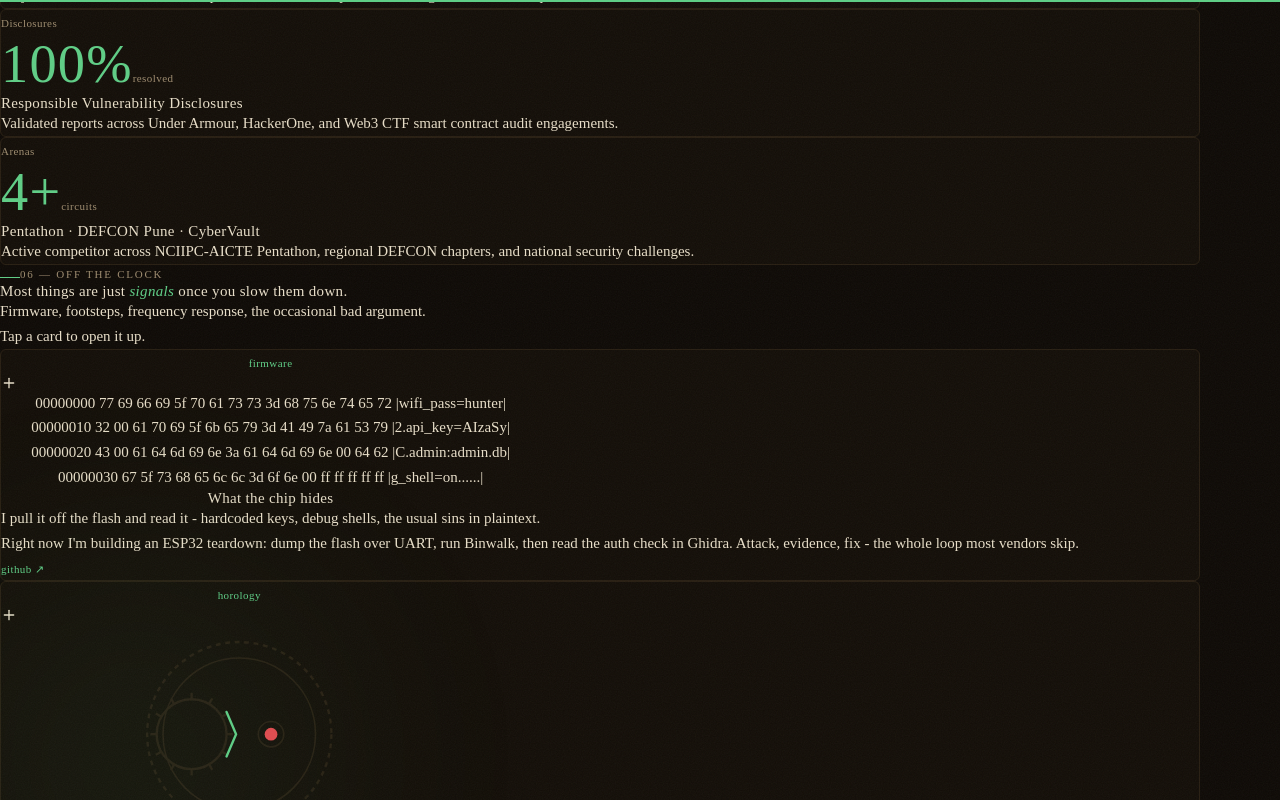
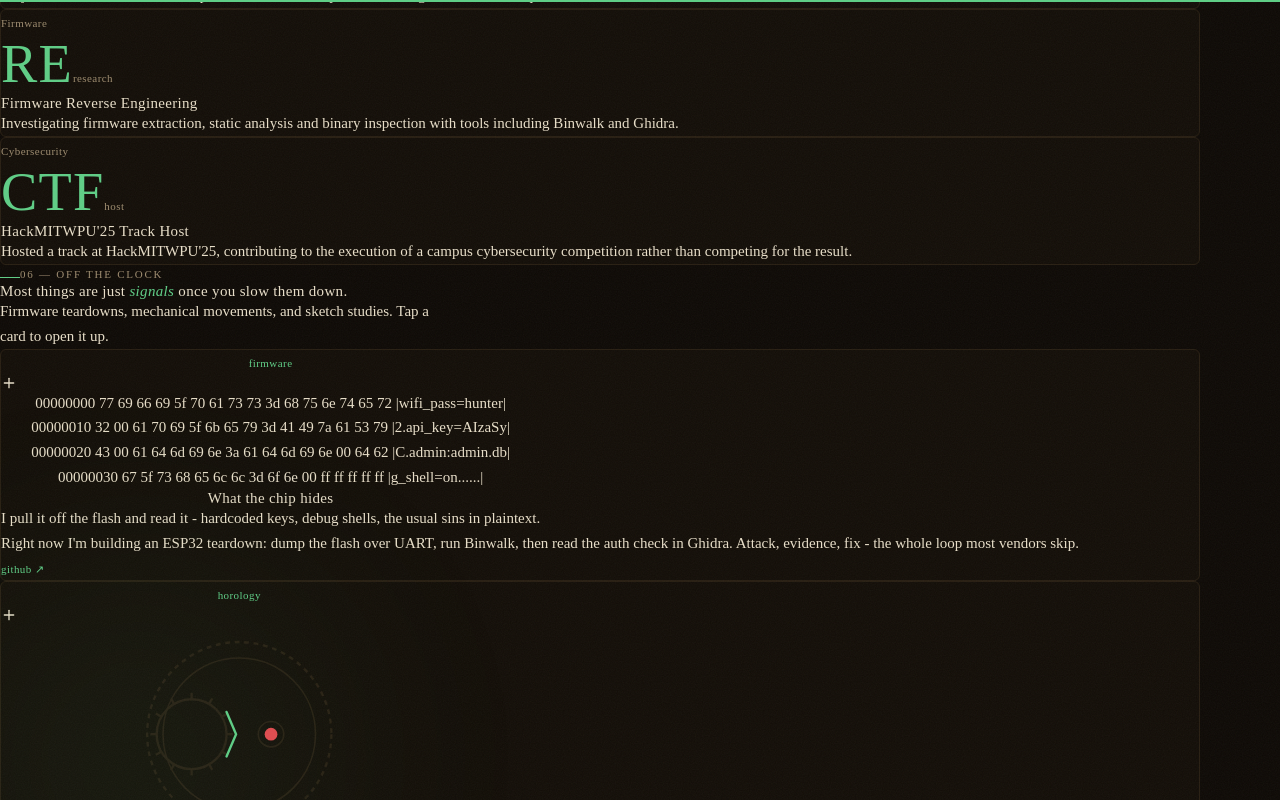
Before and after one commit to AlcesOzdst/parthdoshi.dev, a React (Vite) app in the folder client/: page / in a window 1280 px wide. Both pictures are taken after a click on the button 270 px from the left and 4261 px from the top of the page. Shown: the part 3821-4621 px from the top of the page. Built offline with nearby package versions, Linux system fonts and the light colour scheme.

Commit message:
feat(signals): update off-the-clock section with horology and sketching cards

```diff
--- a/client/src/components/Achievements.tsx
+++ b/client/src/components/Achievements.tsx
@@ -2,32 +2,32 @@ import { Reveal } from "@/components/Reveal";
 
 const items = [
   {
-    tag: "Competition",
-    metric: "2nd",
-    unit: "runner-up",
-    title: "HackMITWPU’25 CTF",
-    detail: "Capture-the-flag, on-campus — with team PARAM competing across reverse engineering and crypto tracks.",
+    tag: "Security",
+    metric: "CORS",
+    unit: "finding",
+    title: "Exposed Admin Panel Research",
+    detail: "Identified a CORS misconfiguration and exposed administrative panel that could lead to account takeover in security research."
   },
   {
     tag: "AI Security",
     metric: "Top",
     unit: "finalist",
     title: "Smart India Hackathon (SIH 2025)",
-    detail: "Project Omnis — AI-driven threat prediction and attack path forecasting with a 94% true-positive rate.",
+    detail: "Project Omnis - AI-driven threat prediction and attack path forecasting with a 94% true-positive rate.",
   },
   {
-    tag: "Disclosures",
-    metric: "100%",
-    unit: "resolved",
-    title: "Responsible Vulnerability Disclosures",
-    detail: "Validated reports across Under Armour, HackerOne, and Web3 CTF smart contract audit engagements.",
+    tag: "Firmware",
+    metric: "RE",
+    unit: "research",
+    title: "Firmware Reverse Engineering",
+    detail: "Investigating firmware extraction, static analysis and binary inspection with tools including Binwalk and Ghidra."
   },
   {
-    tag: "Arenas",
-    metric: "4+",
-    unit: "circuits",
-    title: "Pentathon · DEFCON Pune · CyberVault",
-    detail: "Active competitor across NCIIPC-AICTE Pentathon, regional DEFCON chapters, and national security challenges.",
+    tag: "Cybersecurity",
+    metric: "CTF",
+    unit: "host",
+    title: "HackMITWPU'25 Track Host",
+    detail: "Hosted a track at HackMITWPU'25, contributing to the execution of a campus cybersecurity competition rather than competing for the result."
   },
 ];
 
--- a/client/src/components/Focus.tsx
+++ b/client/src/components/Focus.tsx
@@ -4,7 +4,7 @@ const pillars = [
   {
     n: "01",
     title: "Firmware & Reverse Engineering",
-    body: "Firmware extraction, static analysis, and binary inspection — plus controlled secure-boot research. Reading what a device is actually running.",
+    body: "Firmware extraction, static analysis, and binary inspection - plus controlled secure-boot research. Reading what a device is actually running.",
   },
   {
     n: "02",
@@ -14,7 +14,7 @@ const pillars = [
   {
     n: "03",
     title: "Hardware Interfaces",
-    body: "UART, SPI, I²C and the physical attack surface — probed, captured, and documented with real hardware evidence.",
+    body: "UART, SPI, I²C and the physical attack surface - probed, captured, and documented with real hardware evidence.",
   },
 ];
 
--- a/client/src/components/SideRail.tsx
+++ b/client/src/components/SideRail.tsx
@@ -17,7 +17,6 @@ const socials = [
   { label: "GH", href: "https://github.com/AlcesOzdst" },
   { label: "IN", href: "https://linkedin.com/in/parthdoshi404" },
   { label: "CV", href: "/resume" },
-  { label: "THM", href: "https://tryhackme.com/p/AlcesOzdst" },
 ];
 
 export function SideRail({ onOpenResume }: { onOpenResume?: () => void }) {
@@ -30,7 +29,7 @@ export function SideRail({ onOpenResume }: { onOpenResume?: () => void }) {
           <span className="display block text-2xl leading-none">Parth Doshi</span>
         </a>
         <p className="mono-label mt-3 leading-relaxed">
-          Embedded &amp; IoT security<br />— in training · Pune, IN
+          Embedded &amp; IoT security<br />- in training · Pune, IN
         </p>
       </div>
 
--- a/client/src/components/Signals.tsx
+++ b/client/src/components/Signals.tsx
@@ -55,19 +55,82 @@ function WatchMovement() {
     </svg>
   );
 }
-function FreqCurve() {
+function SketchGraphic() {
   const reduce = useReducedMotion();
-  const d = "M4 92 C 40 70, 70 80, 110 86 S 150 98, 174 64 C 194 46, 206 50, 222 76 C 248 108, 274 112, 296 118";
   return (
     <svg viewBox="0 0 300 140" className="w-full h-[110px]" fill="none" aria-hidden="true">
-      {[75, 150, 225].map((x) => <line key={x} x1={x} y1="8" x2={x} y2="120" stroke="var(--c-border)" strokeWidth="1" />)}
-      <line x1="0" y1="120" x2="300" y2="120" stroke="var(--c-border)" strokeWidth="1" />
-      <motion.path d={d} stroke="var(--c-accent)" strokeWidth="2" strokeLinecap="round"
-        initial={reduce ? { pathLength: 1 } : { pathLength: 0 }} whileInView={{ pathLength: 1 }}
-        viewport={{ once: true }} transition={{ duration: 2, ease: "easeInOut" }} />
+      {/* Sketch guide grid */}
+      <line x1="40" y1="120" x2="260" y2="120" stroke="var(--c-border)" strokeWidth="1" strokeDasharray="3 3" />
+      <line x1="80" y1="20" x2="80" y2="120" stroke="var(--c-border)" strokeWidth="0.75" strokeDasharray="2 2" opacity="0.6" />
+      <line x1="220" y1="20" x2="220" y2="120" stroke="var(--c-border)" strokeWidth="0.75" strokeDasharray="2 2" opacity="0.6" />
+
+      {/* Cross-hatching shading */}
+      {[0, 6, 12, 18, 24, 30].map((offset) => (
+        <line
+          key={offset}
+          x1={155 + offset}
+          y1={50 + offset * 0.5}
+          x2={135 + offset}
+          y2={95 + offset * 0.5}
+          stroke="var(--c-border)"
+          strokeWidth="1"
+          opacity="0.8"
+        />
+      ))}
+
+      {/* Hand-drawn contour paths using framer-motion pathLength */}
+      <motion.path
+        d="M90 75 L150 40 L210 75 L150 110 Z"
+        stroke="var(--c-accent)"
+        strokeWidth="1.8"
+        strokeLinejoin="round"
+        strokeLinecap="round"
+        initial={reduce ? { pathLength: 1 } : { pathLength: 0 }}
+        whileInView={{ pathLength: 1 }}
+        viewport={{ once: true }}
+        transition={{ duration: 1.8, ease: "easeInOut" }}
+      />
+      <motion.path
+        d="M90 75 L90 100 L150 130 L150 110"
+        stroke="var(--c-accent)"
+        strokeWidth="1.6"
+        strokeLinejoin="round"
+        initial={reduce ? { pathLength: 1 } : { pathLength: 0 }}
+        whileInView={{ pathLength: 1 }}
+        viewport={{ once: true }}
+        transition={{ duration: 1.6, delay: 0.3, ease: "easeInOut" }}
+      />
+      <motion.path
+        d="M210 75 L210 100 L150 130"
+        stroke="var(--c-accent)"
+        strokeWidth="1.6"
+        strokeLinejoin="round"
+        initial={reduce ? { pathLength: 1 } : { pathLength: 0 }}
+        whileInView={{ pathLength: 1 }}
+        viewport={{ once: true }}
+        transition={{ duration: 1.6, delay: 0.4, ease: "easeInOut" }}
+      />
+
+      {/* Gesture curve */}
+      <motion.path
+        d="M70 115 C 110 125, 190 105, 230 115"
+        stroke="var(--c-accent)"
+        strokeWidth="1.2"
+        strokeLinecap="round"
+        strokeDasharray="4 2"
+        initial={reduce ? { pathLength: 1 } : { pathLength: 0 }}
+        whileInView={{ pathLength: 1 }}
+        viewport={{ once: true }}
+        transition={{ duration: 1.5, delay: 0.6, ease: "easeOut" }}
+      />
+
+      {/* Vertex nodes */}
+      <circle cx="150" cy="40" r="2.5" fill="var(--c-accent)" />
+      <circle cx="150" cy="110" r="2.5" fill="var(--c-accent)" />
     </svg>
   );
 }
+
 const hex = [
   "00000000  77 69 66 69 5f 70 61 73  73 3d 68 75 6e 74 65 72  |wifi_pass=hunter|",
   "00000010  32 00 61 70 69 5f 6b 65  79 3d 41 49 7a 61 53 79  |2.api_key=AIzaSy|",
@@ -79,26 +142,6 @@ function Hexdump() {
     <div className="font-mono text-[0.62rem] leading-relaxed text-text-secondary overflow-x-auto" aria-hidden="true">
       {hex.map((l, i) => <div key={i} className={i < 2 ? "text-text" : ""}>{l}</div>)}
     </div>
-  );
-}
-
-function AirwavesWave() {
-  const reduce = useReducedMotion();
-  return (
-    <svg viewBox="0 0 300 120" className="w-full h-[110px]" fill="none" aria-hidden="true">
-      <line x1="0" y1="60" x2="300" y2="60" stroke="var(--c-border)" strokeWidth="1" strokeDasharray="3 3" />
-      <motion.path
-        d="M0 60 C 20 20, 35 100, 55 60 C 75 20, 90 100, 110 60 C 130 30, 145 90, 165 60 C 185 25, 200 95, 220 60 C 240 35, 260 85, 280 60 L 300 60"
-        stroke="var(--c-accent)"
-        strokeWidth="2"
-        strokeLinecap="round"
-        initial={reduce ? { pathLength: 1 } : { pathLength: 0 }}
-        whileInView={{ pathLength: 1 }}
-        viewport={{ once: true }}
-        transition={{ duration: 2, ease: "easeInOut" }}
-      />
-      <circle cx="280" cy="60" r="3.5" fill="var(--c-accent)" />
-    </svg>
   );
 }
 
@@ -116,14 +159,9 @@ const panels = [
     more: "Before microcontrollers and silicon, computing was gear trains, hairsprings, and jewels. I love popping a caseback to watch a mechanical escapement beat at 28,800 vibrations per hour: pure analog logic running on tension with zero firmware.",
   },
   {
-    tag: "sound", title: "Too many IEMs", graphic: <FreqCurve />,
-    line: "A chi-fi habit I can't shake. I can point at the 3 kHz peak — and I will.",
-    more: "Rotating a few budget sets at any time. Ask me about tuning and I won't stop: the Harman target is a suggestion, not a rule, and treble is where cheap sets go to die.",
-  },
-  {
-    tag: "airwaves", title: "Radios & GNSS", graphic: <AirwavesWave />,
-    line: "ESP32, NRF24, LoRa, a GPS module decoding NMEA over UART.",
-    more: "NRF24 for 2.4 GHz poking, LoRa for the long haul, a GPS module spitting NMEA sentences over UART. Radios are just the physical layer of everything — slow them down and they're all waveforms.",
+    tag: "sketching", title: "Ink & graphite", graphic: <SketchGraphic />,
+    line: "Pencil sketches, cross-hatching, and observing how physical objects are built.",
+    more: "When staring at binaries and terminals all day, sketching forces you to look at the physical world with real patience. Perspective, proportions, and mechanical structures: drawing something by hand is just another way of taking it apart to understand it.",
   },
 ];
 
@@ -188,11 +226,11 @@ export function Signals() {
         </Reveal>
         <Reveal delay={0.1}>
           <p className="text-text-secondary measure mb-4 leading-relaxed">
-            Firmware, footsteps, frequency response, the occasional bad argument. Tap a card to open it up.
+            Firmware teardowns, mechanical movements, and sketch studies. Tap a card to open it up.
           </p>
         </Reveal>
 
-        <div className="grid md:grid-cols-2 gap-5 mt-10">
+        <div className="grid sm:grid-cols-2 lg:grid-cols-3 gap-5 mt-10">
           {panels.map((p, i) => (
             <Reveal key={p.tag} delay={i * 0.06}>
               <Panel p={p} open={open === i} onToggle={() => setOpen(open === i ? null : i)} />
```
